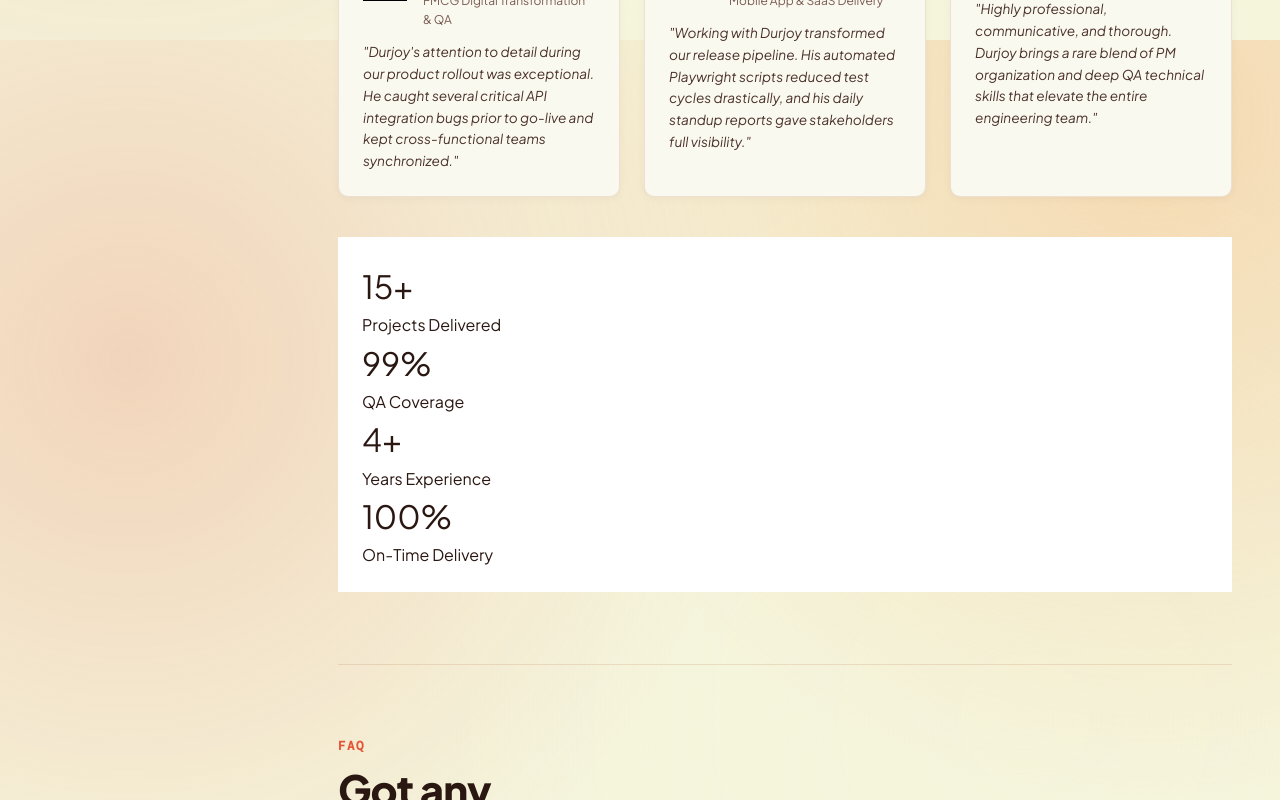
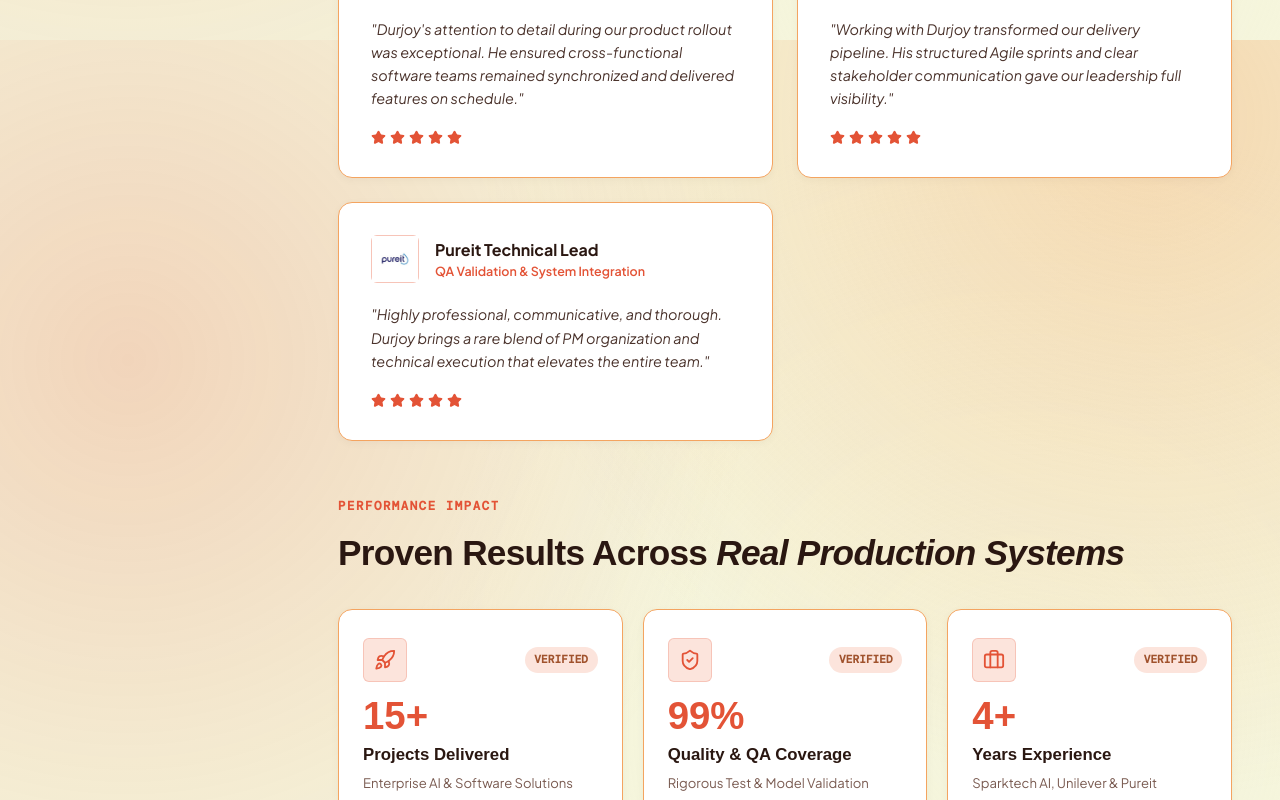
Before and after one commit to Ekaanta/durjoy_portfolio, a Next.js app: page / in a window 1280 px wide. Shown: the part 7960-8760 px from the top of the page. Built offline with nearby package versions, Linux system fonts and the light colour scheme.

Commit message:
Redesign performance stats into modern executive impact metric cards with icons and tags

```diff
--- a/components/WorkSamplesSection.tsx
+++ b/components/WorkSamplesSection.tsx
@@ -2,73 +2,227 @@
 
 import React from "react";
 import Image from "next/image";
+import { Rocket, ShieldCheck, Briefcase, CheckCircle2, Star } from "lucide-react";
 
 const reviews = [
   {
     logo: "/images/unilever.png",
-    name: "Unilever Campaign Lead",
-    title: "FMCG Digital Transformation & QA",
-    quote: "Durjoy's attention to detail during our product rollout was exceptional. He caught several critical API integration bugs prior to go-live and kept cross-functional teams synchronized."
+    name: "Unilever Project Lead",
+    title: "Enterprise Retail Software Solutions",
+    quote: "Durjoy's attention to detail during our product rollout was exceptional. He ensured cross-functional software teams remained synchronized and delivered features on schedule."
   },
   {
     logo: "/images/betupia.png",
-    name: "Betupia Group Product Director",
-    title: "Mobile App & SaaS Delivery",
-    quote: "Working with Durjoy transformed our release pipeline. His automated Playwright scripts reduced test cycles drastically, and his daily standup reports gave stakeholders full visibility."
+    name: "Betupia Product Director",
+    title: "AI & Full-Stack Application Delivery",
+    quote: "Working with Durjoy transformed our delivery pipeline. His structured Agile sprints and clear stakeholder communication gave our leadership full visibility."
   },
   {
     logo: "/images/pureit.png",
-    name: "Pureit Tech Lead",
-    title: "Web Application QA",
-    quote: "Highly professional, communicative, and thorough. Durjoy brings a rare blend of PM organization and deep QA technical skills that elevate the entire engineering team."
+    name: "Pureit Technical Lead",
+    title: "QA Validation & System Integration",
+    quote: "Highly professional, communicative, and thorough. Durjoy brings a rare blend of PM organization and technical execution that elevates the entire team."
+  }
+];
+
+const stats = [
+  {
+    icon: <Rocket size={22} />,
+    value: "15+",
+    label: "Projects Delivered",
+    subtext: "Enterprise AI & Software Solutions"
+  },
+  {
+    icon: <ShieldCheck size={22} />,
+    value: "99%",
+    label: "Quality & QA Coverage",
+    subtext: "Rigorous Test & Model Validation"
+  },
+  {
+    icon: <Briefcase size={22} />,
+    value: "4+",
+    label: "Years Experience",
+    subtext: "Sparktech AI, Unilever & Pureit"
+  },
+  {
+    icon: <CheckCircle2 size={22} />,
+    value: "100%",
+    label: "On-Time Delivery",
+    subtext: "Agile Sprint Milestone Execution"
   }
 ];
 
 export default function WorkSamplesSection() {
   return (
     <section className="section-wrapper" id="work-samples">
-      <div className="section-tag">TESTIMONIALS</div>
+      {/* Testimonials Header */}
+      <div className="section-tag">TESTIMONIALS & TRUST</div>
       <h2 className="section-title-large">
         Corporate Companies<br /><em>I Work With</em>
       </h2>
 
-      <div style={{ display: "grid", gridTemplateColumns: "repeat(auto-fit, minmax(280px, 1fr))", gap: "1.5rem", marginBottom: "2.5rem" }}>
+      {/* Review Cards Grid */}
+      <div
+        style={{
+          display: "grid",
+          gridTemplateColumns: "repeat(auto-fit, minmax(300px, 1fr))",
+          gap: "1.5rem",
+          marginBottom: "3.5rem"
+        }}
+      >
         {reviews.map((r, idx) => (
-          <div key={idx} className="what-card fade-up" style={{ background: "var(--bg-card)" }}>
+          <div
+            key={idx}
+            className="what-card fade-up"
+            style={{
+              background: "var(--bg-card-white)",
+              border: "1px solid var(--sandy-amber)",
+              borderRadius: "var(--radius-lg)",
+              padding: "2rem",
+              display: "flex",
+              flexDirection: "column",
+              justifyContent: "space-between",
+              gap: "1.25rem"
+            }}
+          >
             <div style={{ display: "flex", alignItems: "center", gap: "1rem" }}>
-              <div style={{ width: 44, height: 44, position: "relative", flexShrink: 0 }}>
+              <div
+                style={{
+                  width: 48,
+                  height: 48,
+                  position: "relative",
+                  flexShrink: 0,
+                  background: "var(--purple-light)",
+                  borderRadius: "var(--radius-sm)",
+                  padding: "6px",
+                  border: "1px solid var(--purple-border)"
+                }}
+              >
                 <Image src={r.logo} alt={r.name} fill style={{ objectFit: "contain" }} />
               </div>
               <div>
-                <div style={{ fontWeight: 700, fontSize: "0.95rem" }}>{r.name}</div>
-                <div style={{ fontSize: "0.75rem", color: "var(--ink-muted)" }}>{r.title}</div>
+                <div style={{ fontWeight: 700, fontSize: "1rem", color: "var(--ink)" }}>{r.name}</div>
+                <div style={{ fontSize: "0.78rem", color: "var(--purple-primary)", fontWeight: 600 }}>{r.title}</div>
               </div>
             </div>
-            <p style={{ fontSize: "0.85rem", color: "var(--ink-secondary)", fontStyle: "italic", lineHeight: 1.6 }}>
+
+            <p style={{ fontSize: "0.9rem", color: "var(--ink-secondary)", fontStyle: "italic", lineHeight: 1.6 }}>
               "{r.quote}"
             </p>
+
+            <div style={{ display: "flex", gap: "0.25rem", color: "var(--purple-primary)" }}>
+              {[...Array(5)].map((_, i) => (
+                <Star key={i} size={15} fill="currentColor" />
+              ))}
+            </div>
           </div>
         ))}
       </div>
 
-      {/* Bottom Stats Row */}
-      <div className="sidebar-stats-card" style={{ gridTemplateColumns: "repeat(4, 1fr)", padding: "1.5rem", background: "var(--bg-card-white)" }}>
-        <div>
-          <div className="sb-stat-num" style={{ fontSize: "2rem" }}>15+</div>
-          <div className="sb-stat-label">Projects Delivered</div>
-        </div>
-        <div>
-          <div className="sb-stat-num" style={{ fontSize: "2rem" }}>99%</div>
-          <div className="sb-stat-label">QA Coverage</div>
-        </div>
-        <div>
-          <div className="sb-stat-num" style={{ fontSize: "2rem" }}>4+</div>
-          <div className="sb-stat-label">Years Experience</div>
-        </div>
-        <div>
-          <div className="sb-stat-num" style={{ fontSize: "2rem" }}>100%</div>
-          <div className="sb-stat-label">On-Time Delivery</div>
-        </div>
+      {/* Redesigned Impact Metrics Grid */}
+      <div className="section-tag" style={{ marginTop: "1rem" }}>PERFORMANCE IMPACT</div>
+      <h3
+        style={{
+          fontFamily: "'Poppins', sans-serif",
+          fontSize: "clamp(1.6rem, 3vw, 2.2rem)",
+          fontWeight: 800,
+          color: "var(--ink)",
+          marginBottom: "1.75rem",
+          letterSpacing: "-0.02em"
+        }}
+      >
+        Proven Results Across <em>Real Production Systems</em>
+      </h3>
+
+      <div
+        style={{
+          display: "grid",
+          gridTemplateColumns: "repeat(auto-fit, minmax(240px, 1fr))",
+          gap: "1.25rem"
+        }}
+      >
+        {stats.map((s, idx) => (
+          <div
+            key={idx}
+            className="fade-up"
+            style={{
+              background: "var(--bg-card-white)",
+              border: "1px solid var(--sandy-amber)",
+              borderRadius: "var(--radius-lg)",
+              padding: "1.75rem 1.5rem",
+              boxShadow: "var(--shadow-sm)",
+              transition: "all 0.3s cubic-bezier(0.16, 1, 0.3, 1)",
+              display: "flex",
+              flexDirection: "column",
+              gap: "0.85rem"
+            }}
+          >
+            <div style={{ display: "flex", justifyContent: "space-between", alignItems: "center" }}>
+              <div
+                style={{
+                  width: 44,
+                  height: 44,
+                  borderRadius: "var(--radius-sm)",
+                  background: "var(--purple-light)",
+                  color: "var(--purple-primary)",
+                  display: "flex",
+                  alignItems: "center",
+                  justifyContent: "center",
+                  border: "1px solid var(--purple-border)"
+                }}
+              >
+                {s.icon}
+              </div>
+              <span
+                style={{
+                  fontFamily: "'DM Mono', monospace",
+                  fontSize: "0.7rem",
+                  fontWeight: 600,
+                  color: "var(--purple-badge-text)",
+                  background: "var(--purple-light)",
+                  padding: "0.25rem 0.6rem",
+                  borderRadius: "var(--radius-pill)"
+                }}
+              >
+                VERIFIED
+              </span>
+            </div>
+
+            <div>
+              <div
+                style={{
+                  fontFamily: "'Poppins', sans-serif",
+                  fontSize: "2.4rem",
+                  fontWeight: 900,
+                  color: "var(--purple-primary)",
+                  lineHeight: 1.1
+                }}
+              >
+                {s.value}
+              </div>
+              <div
+                style={{
+                  fontFamily: "'Poppins', sans-serif",
+                  fontSize: "1.05rem",
+                  fontWeight: 700,
+                  color: "var(--ink)",
+                  marginTop: "0.25rem"
+                }}
+              >
+                {s.label}
+              </div>
+              <div
+                style={{
+                  fontSize: "0.82rem",
+                  color: "var(--ink-muted)",
+                  marginTop: "0.2rem"
+                }}
+              >
+                {s.subtext}
+              </div>
+            </div>
+          </div>
+        ))}
       </div>
     </section>
   );
```
Also changed, not shown: 1 other file (tests, documents, lock files or other folders).
